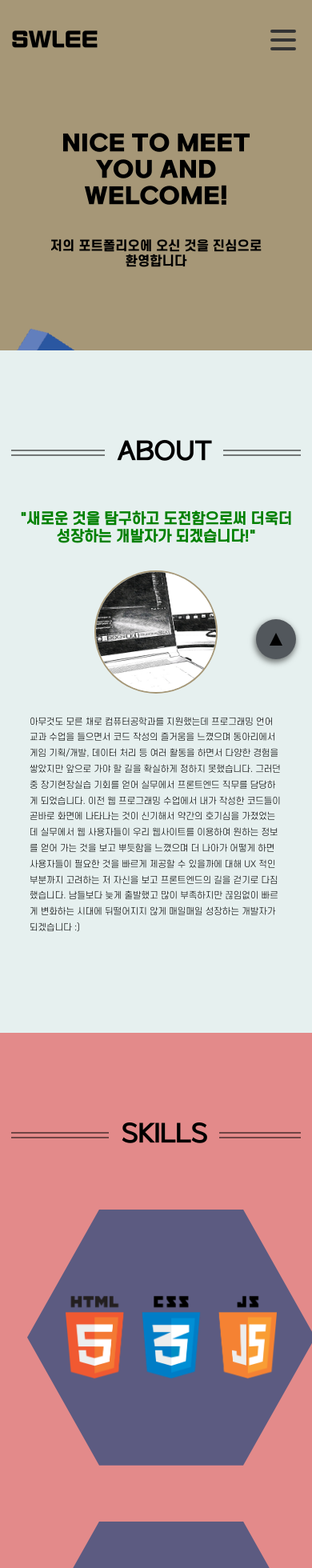
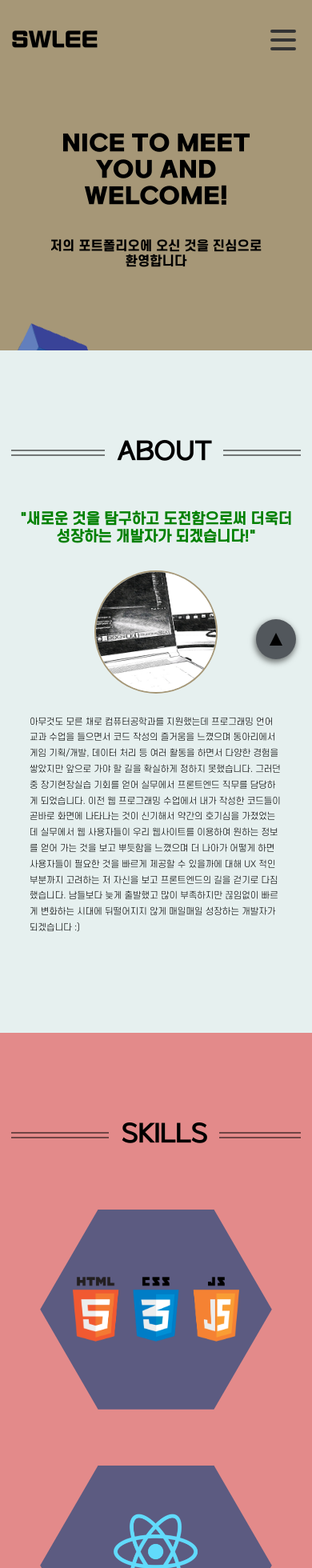
Before and after one commit to swleeee/Portfolio, a React (Create React App) app: page / in a window 390 px wide. Shown: the top 1960 px of the page at 80% size. Built offline with nearby package versions, Linux system fonts and the light colour scheme.

Commit message:
skills 모바일 버전 디자인

```diff
--- a/src/components/SkillCard.js
+++ b/src/components/SkillCard.js
@@ -33,24 +33,34 @@ const Container = styled.div`
   cursor: pointer;
   width: 360px;
   height: 350px;
-  // width: 100%;
-  // height: 100%;
   display: inline-block;
-  //   justify-content: space-between;
   position: relative;
   margin: 20px;
   align-self: center;
 
   &:hover > div:nth-of-type(1) {
-    // top: -50%;
-    // opacity: 0.5;
     transform: rotateY(180deg);
   }
   &:hover > div:nth-of-type(2) {
-    // top: 50%;
-    // opacity: 0.5;
-    // z-index: 2;
     transform: rotateY(0deg);
+  }
+
+  @media (min-width: 0px) and (max-width: 479.98px) {
+    width: 80%;
+    height: 280px;
+  }
+  @media (min-width: 480px) and (max-width: 767.98px) {
+    width: 320px;
+    height: 300px;
+  }
+  @media (min-width: 768px) and (max-width: 991.98px) {
+    width: 300px;
+    height: 280px;
+  }
+
+  @media (min-width: 992px) and (max-width: 1299.98px) {
+    width: 345px;
+    height: 325px;
   }
 `;
 
@@ -66,28 +76,17 @@ const ani = keyframes`
 `;
 
 const Front = styled.div`
-  //   width: 300px;
+  // width: 300px;
   height: 320px;
-  //   width: 100%:
-  //   height: 100%;
 
-  //   position: relative;
   background-color: #5c5b81;
 
   position: absolute;
   transition: 1s;
   top: 0;
-  //   background-color: #fff;
-  //   background-color: #dac3ac;
-  //   background-color: #09ab99;
   text-align: center;
-  //   height: inherit;
   padding: 15px;
   box-sizing: border-box;
-  //   border-radius: 7px;
-  //   box-shadow: 0 6px 15px 1px rgba(0, 0, 0, 0.5);
-  //   box-shadow: 0px 0px 5px rgba(0, 0, 0, 0.2);
-  //   box-shadow: 0 1px 3px 0 rgb(0 0 0 / 40%);
   box-shadow: 0 4px 20px 5px rgba(0, 0, 0, 0.16);
   backface-visibility: hidden;
   transform: rotateY(0deg);
@@ -100,15 +99,6 @@ const Front = styled.div`
   display: flex;
   justify-content: center;
   align-items: center;
-
-  &:hover img {
-    // animation: ${ani} 1.2s linear infinite;
-  }
-
-  //   &:hover {
-  //     transform: rotateY(180deg);
-  //     // color: red;
-  //   }
 
   > img {
     object-fit: contain;
@@ -124,28 +114,19 @@ const Front = styled.div`
     margin-bottom: 10px;
   }
 
-  //   &:before {
-  //     content: '';
-  //     position: absolute;
-  //     top: -25px;
-  //     left: 0;
-  //     width: 0;
-  //     height: 0;
-  //     border-left: 100px solid transparent;
-  //     border-right: 100px solid transparent;
-  //     border-bottom: 25px solid pink;
-  //   }
-  //   &:after {
-  //     content: '';
-  //     position: absolute;
-  //     bottom: -25px;
-  //     left: 0;
-  //     width: 0;
-  //     height: 0;
-  //     border-left: 100px solid transparent;
-  //     border-right: 100px solid transparent;
-  //     border-top: 25px solid pink;
-  //   }
+  @media (min-width: 0px) and (max-width: 479.98px) {
+    height: 250px;
+  }
+  @media (min-width: 480px) and (max-width: 767.98px) {
+    height: 285px;
+  }
+  @media (min-width: 768px) and (max-width: 991.98px) {
+    height: 270px;
+  }
+
+  @media (min-width: 992px) and (max-width: 1299.98px) {
+    height: 300px;
+  }
 `;
 
 const Back = styled.div`
@@ -153,11 +134,11 @@ const Back = styled.div`
   transition: 1s;
   top: 0;
   width: 100%;
-  //   background-color: #ccc;
+
   background-color: rgba(0, 0, 0, 0.7);
   color: #000;
   height: inherit;
-  //   text-align: center;
+
   padding: 40px;
   box-sizing: border-box;
   //   opacity: 0;
@@ -190,4 +171,50 @@ const Back = styled.div`
     line-height: 1.5;
     // font-family: SCDream1;
   }
+
+  @media (min-width: 0px) and (max-width: 479.98px) {
+    padding: 40px;
+    div:nth-of-type(1) {
+      font-size: 13px;
+      margin-bottom: 5px;
+    }
+    div:nth-of-type(2) {
+      font-size: 10px;
+      line-height: 1.3;
+    }
+  }
+  @media (min-width: 480px) and (max-width: 767.98px) {
+    padding: 40px;
+    div:nth-of-type(1) {
+      font-size: 16px;
+      margin-bottom: 5px;
+    }
+    div:nth-of-type(2) {
+      font-size: 12px;
+      line-height: 1.4;
+    }
+  }
+  @media (min-width: 768px) and (max-width: 991.98px) {
+    padding: 40px;
+    div:nth-of-type(1) {
+      font-size: 16px;
+      margin-bottom: 5px;
+    }
+    div:nth-of-type(2) {
+      font-size: 12px;
+      line-height: 1.4;
+    }
+  }
+
+  @media (min-width: 992px) and (max-width: 1299.98px) {
+    padding: 40px;
+    div:nth-of-type(1) {
+      font-size: 18px;
+      margin-bottom: 5px;
+    }
+    div:nth-of-type(2) {
+      font-size: 14px;
+      line-height: 1.4;
+    }
+  }
 `;
--- a/src/containers/skill.js
+++ b/src/containers/skill.js
@@ -112,12 +112,16 @@ const Line = styled.div`
 const Content = styled.div`
   display: inline-flex;
   justify-content: flex-start;
-  //   align-content: space-around;
+
   flex-wrap: wrap;
-  //   margin: 0 auto;
-  //   margin-right: auto;
-  //   width: 100%;
-  //   border: 1px solid red;
+
+  @media (min-width: 0px) and (max-width: 479.98px) {
+    justify-content: center;
+    width: 100%;
+  }
+  @media (min-width: 480px) and (max-width: 767.98px) {
+    justify-content: center;
+  }
 `;
 
 const Items = styled.div`
```
